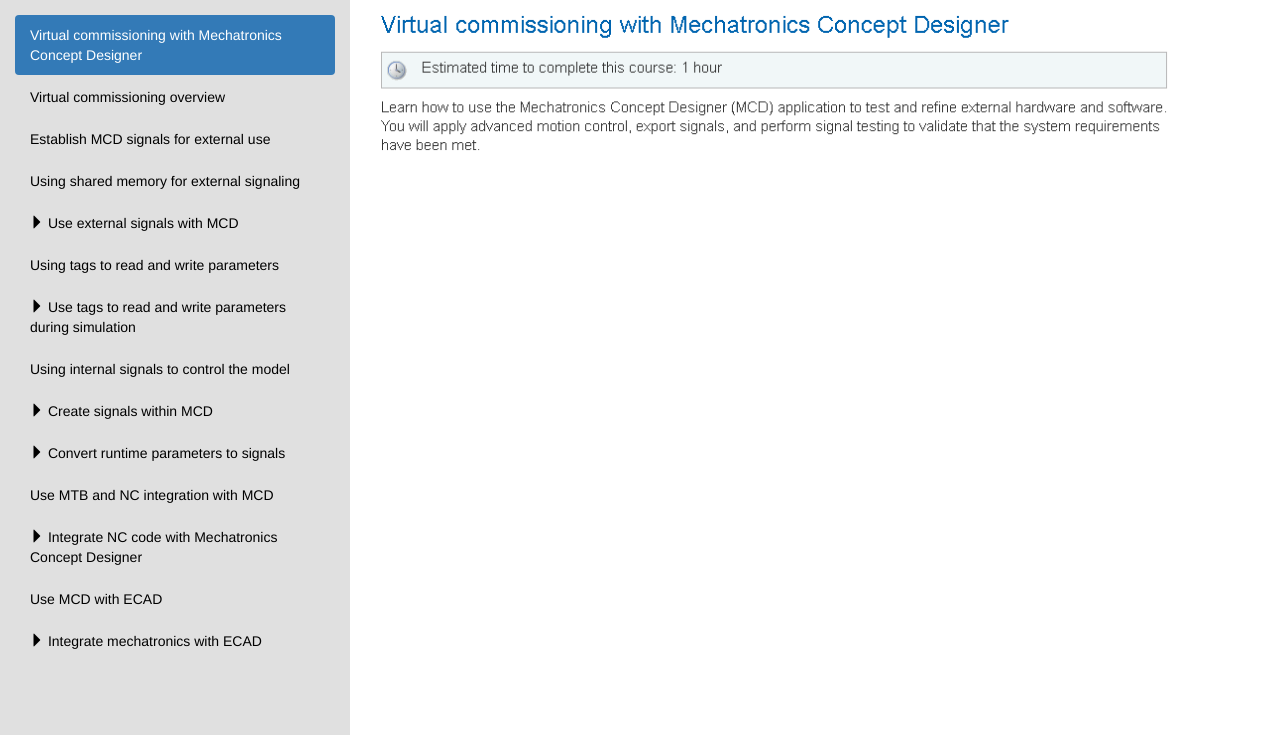
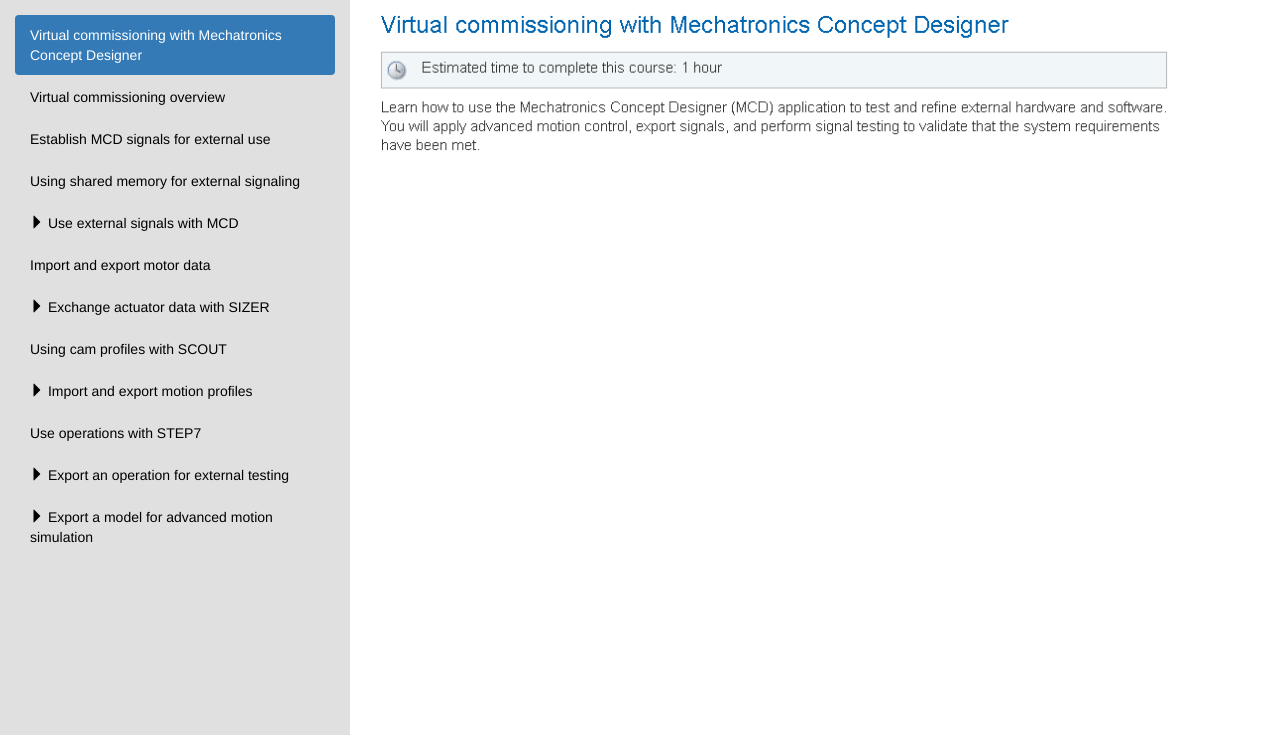
Before and after one commit to juann2563/NxDocs, a plain HTML site: page MCD/mcd4.html in a window 1280 px wide. Shown: the part 65-800 px from the top of the page. Drawn offline with Linux system fonts and the light colour scheme.

Commit message:
changes in some files
changed showElements changes values for show content, mc4 completed menu and croped images

```diff
--- a/MCD/js/showElements.js
+++ b/MCD/js/showElements.js
@@ -51,7 +51,7 @@
 			break;
 
 		case 4:
-			removeClassActive(clicked_id,11);
+			removeClassActive(clicked_id,12);
 			break;
 	}
 	// function remove class for
@@ -118,8 +118,8 @@
 			}
 		}
 		if (parseInt($('#cuerpo').attr('var')) == 4) {
-			if(content>11){
-				content = 11;
+			if(content>12){
+				content = 12;
 			}
 		}
 	}
--- a/MCD/mcd4.html
+++ b/MCD/mcd4.html
@@ -54,56 +54,46 @@
 
                     <li role="presentation" select= 4 ; id="menu4" start = 6 ; end = 6 ; onclick="selectContent(this.id);"><a href="#">Using shared memory for external signaling</a></li>
 
-                    <li role="presentation" id="menu2" select= 3 ; start = 7 ; end = 15 ; onclick="selectContent(this.id);">
+                    <li role="presentation" id="menu5" select= 4 ; start = 7 ; end = 15 ; onclick="selectContent(this.id);">
                         <a href="#">
                             <span class="glyphicon glyphicon glyphicon-triangle-right" aria-hidden="true"></span>
                             Use external signals with MCD
                         </a>
                     </li>
 
-                    <li role="presentation" select= 3 ; id="menu3" start = 10 ; end = 10 ; onclick="selectContent(this.id);"><a href="#">Using tags to read and write parameters</a></li>
+                    <li role="presentation" select= 4 ; id="menu6" start = 16 ; end = 16 ; onclick="selectContent(this.id);"><a href="#">Import and export motor data</a></li>
 
-                    <li role="presentation" id="menu4" select= 3 ; start = 11 ; end = 16 ; onclick="selectContent(this.id);">
+                    <li role="presentation" id="menu7" select= 4 ; start = 17 ; end = 23 ; onclick="selectContent(this.id);">
                         <a href="#">
                             <span class="glyphicon glyphicon glyphicon-triangle-right" aria-hidden="true"></span>
-                            Use tags to read and write parameters during simulation
+                            Exchange actuator data with SIZER
                         </a>
                     </li>
 
-                    <li role="presentation" select= 3 ; id="menu5" start = 17 ; end = 17 ; onclick="selectContent(this.id);"><a href="#">Using internal signals to control the model</a></li>
+                    <li role="presentation" select= 4 ; id="menu8" start = 24 ; end = 24 ; onclick="selectContent(this.id);"><a href="#">Using cam profiles with SCOUT</a></li>
 
-                    <li role="presentation" id="menu6" select= 3 ; start = 18 ; end = 24 ; onclick="selectContent(this.id);">
+                    <li role="presentation" id="menu9" select= 4 ; start = 25 ; end = 27 ; onclick="selectContent(this.id);">
                         <a href="#">
                             <span class="glyphicon glyphicon glyphicon-triangle-right" aria-hidden="true"></span>
-                            Create signals within MCD
+                            Import and export motion profiles
                         </a>
                     </li>
 
-                    <li role="presentation" id="menu7" select= 3 ; start = 25 ; end = 28 ; onclick="selectContent(this.id);">
+                    <li role="presentation" select= 4 ; id="menu10" start = 28 ; end = 28 ; onclick="selectContent(this.id);"><a href="#">Use operations with STEP7</a></li>
+
+                    <li role="presentation" id="menu11" select= 4 ; start = 29 ; end = 31 ; onclick="selectContent(this.id);">
                         <a href="#">
                             <span class="glyphicon glyphicon glyphicon-triangle-right" aria-hidden="true"></span>
-                            Convert runtime parameters to signals
+                            Export an operation for external testing
                         </a>
                     </li>
 
-                    <li role="presentation" select= 3 ; id="menu8" start = 29 ; end = 29 ; onclick="selectContent(this.id);"><a href="#">Use MTB and NC integration with MCD</a></li>
-
-                    <li role="presentation" id="menu9" select= 3 ; start = 30 ; end = 42 ; onclick="selectContent(this.id);">
+                    <li role="presentation" id="menu12" select= 4 ; start = 32 ; end = 33 ; onclick="selectContent(this.id);">
                         <a href="#">
                             <span class="glyphicon glyphicon glyphicon-triangle-right" aria-hidden="true"></span>
-                            Integrate NC code with Mechatronics Concept Designer
+                            Export a model for advanced motion simulation
                         </a>
                     </li>
-
-                    <li role="presentation" select= 3 ; id="menu10" start = 43 ; end = 43 ; onclick="selectContent(this.id);"><a href="#">Use MCD with ECAD</a></li>
-
-                    <li role="presentation" id="menu11" select= 3 ; start = 44 ; end = 48 ; onclick="selectContent(this.id);">
-                        <a href="#">
-                            <span class="glyphicon glyphicon glyphicon-triangle-right" aria-hidden="true"></span>
-                            Integrate mechatronics with ECAD
-                        </a>
-                    </li>
-
                 </ul>
             </div>
             <!-- Contenido a mostrar-->
```
Also changed, not shown: MCD/imagenes/4_virtual/18.png, MCD/imagenes/4_virtual/20.png, MCD/imagenes/4_virtual/27.png, MCD/imagenes/4_virtual/31.png.
